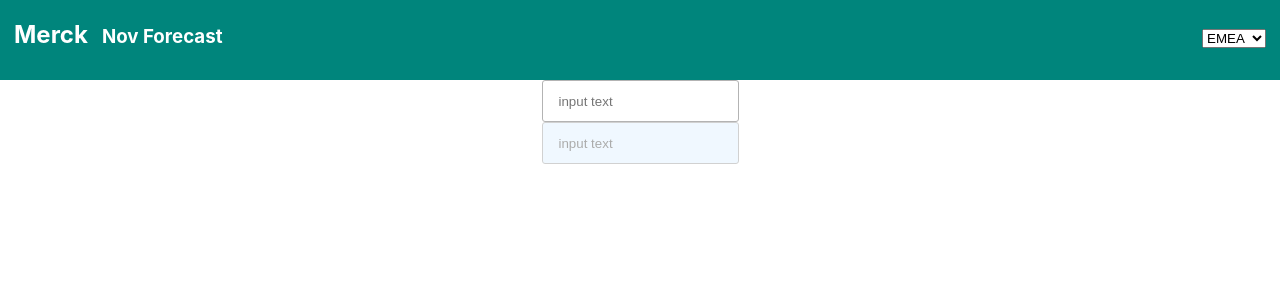
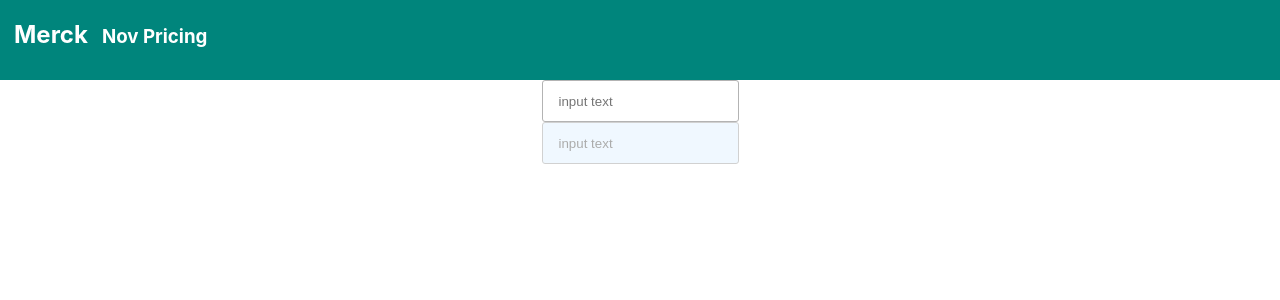
Before and after one commit to chearn-av/mpf, a React (Create React App) app: page / in a window 1280 px wide. Shown: the top 300 px of the page. Built offline with nearby package versions, Linux system fonts and the light colour scheme.

Commit message:
add dropdown, edit header

```diff
--- a/src/App.js
+++ b/src/App.js
@@ -7,11 +7,10 @@ function App() {
   return (
     <div className="App">
       <Header
-        title={"Nov Forecast"}
-        options={[{ title: 'EMEA', value: 'EMEA' }, { title: 'France', value: 'France' }]}
+        title={"Nov Pricing"}
       />
       <Input />
-      <Input disabled='true' />
+      <Input disabled={true} />
     </div>
   );
 }
--- /dev/null
+++ b/src/components/common/Dropdown.jsx
@@ -0,0 +1,18 @@
+import React from 'react';
+import './Dropdown.scss';
+
+function Dropdown(props) {
+  return (
+    <div>
+      {props.label && <div className="label">{props.label}</div>}
+      <select className="dropdown" onChange={props.onChange ? props.onChange : null}>
+        <option defaultValue disabled hidden key={0}>Select</option>
+        {props.options.map((option, index) =>
+          <option key={index + 1} value={option.value}>{option.title}</option>
+        )}
+      </select>
+    </div>
+  );
+}
+
+export default Dropdown;
--- /dev/null
+++ b/src/components/common/Dropdown.scss
@@ -0,0 +1,9 @@
+.label {
+  color: gray;
+}
+
+.dropdown {
+  border-radius: 3px;
+  border-color: gray;
+  min-width: 100px;
+}
--- a/src/components/common/Header.js
+++ /dev/null
@@ -1,22 +0,0 @@
-import React from 'react';
-import './Header.scss';
-
-function Header(props) {
-  return (
-    <div>
-      <header className="Header">
-        <h2 className="Header-Logo">Merck</h2>
-        <h3 className="Header-Title">{props.title}</h3>
-        <form className="Header-Region">
-          <select>
-            {props.options.map(option =>
-              <option value={option.value}>{option.title}</option>
-            )}
-          </select>
-        </form>
-      </header>
-    </div>
-  );
-}
-
-export default Header;
--- /dev/null
+++ b/src/components/common/Header.jsx
@@ -0,0 +1,21 @@
+import React from 'react';
+import Dropdown from './Dropdown';
+import './Header.scss';
+
+function Header(props) {
+  return (
+    <div>
+      <header className="header">
+        <h2 className="header-logo">Merck</h2>
+        <h3 className="header-title">{props.title}</h3>
+        {props.options &&
+          <div className="header-country">
+            <Dropdown options={props.options} />
+          </div>
+        }
+      </header>
+    </div>
+  );
+}
+
+export default Header;
--- a/src/components/common/Header.scss
+++ b/src/components/common/Header.scss
@@ -1,4 +1,4 @@
-.Header {
+.header {
   background-color: #00857C;
   height: 80px;
   display: flex;
@@ -7,16 +7,16 @@
   justify-content: space-between;
 }
 
-.Header-Logo {
+.header-logo {
   margin-left: 14px;
 }
 
-.Header-Title {
+.header-title {
   margin-left: 14px;
   flex-grow: 1;
   text-align: left;
 }
 
-.Header-Region {
+.header-country {
   margin-right: 14px;
 }
```
